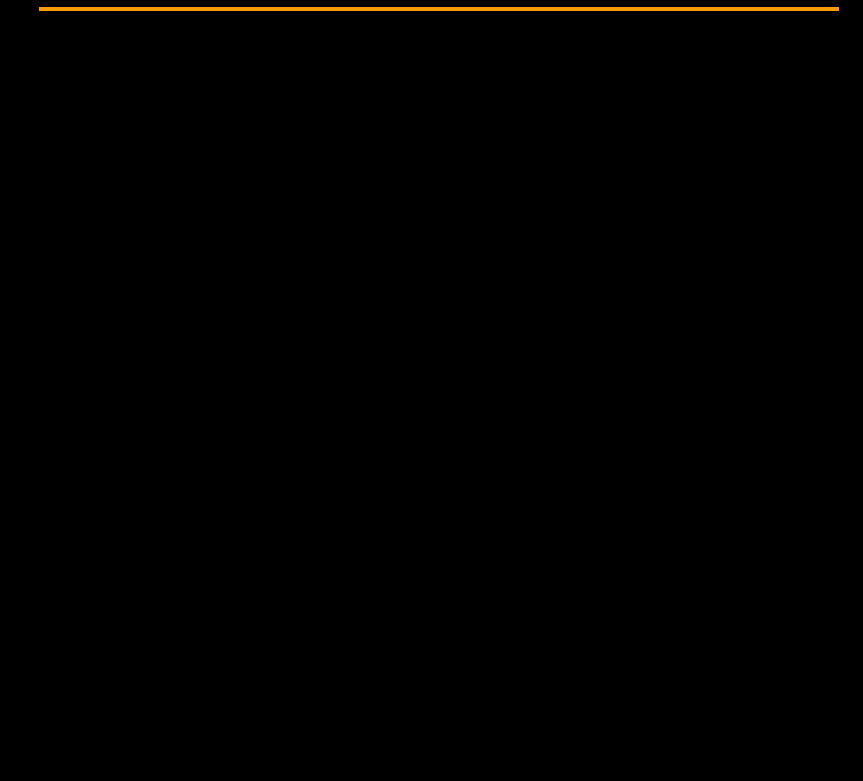
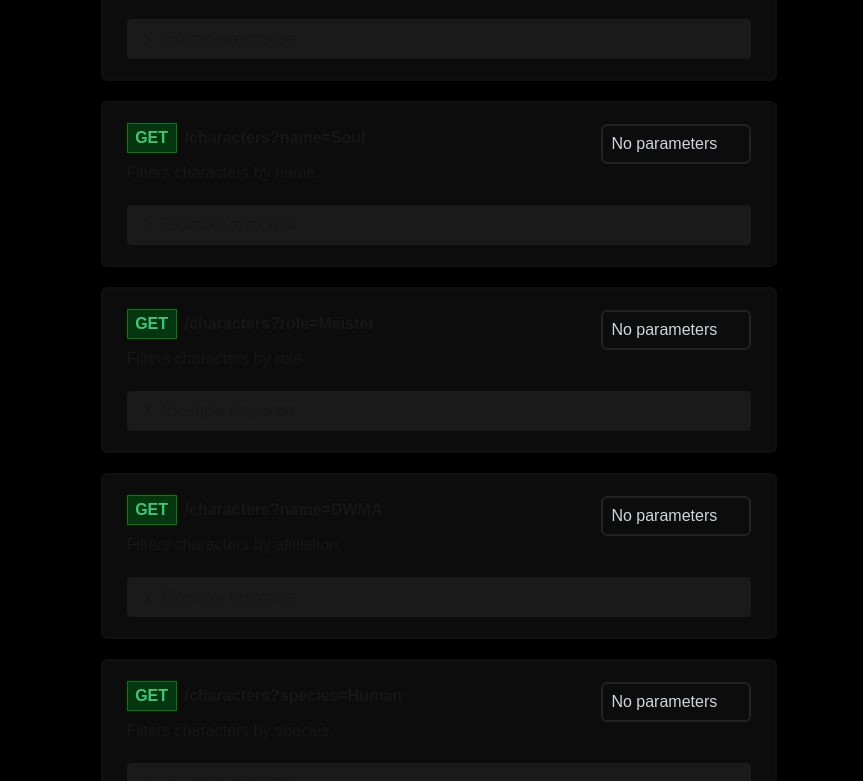
Before and after one commit to Jenushan44/soul-eater-api, a Next.js app in the folder frontend/: page / in a window 1280 px wide. Shown: the part 1819-2600 px from the top of the page, without its empty margins (417-1280 px from the left). Built offline with nearby package versions, Linux system fonts and the light colour scheme; no server answers.

Commit message:
feat: add character endpoints cards

```diff
--- a/frontend/app/page.tsx
+++ b/frontend/app/page.tsx
@@ -34,6 +34,7 @@
       id: 1,
       name: "Maka Albarn",
       role: "Meister",
+      species: "Human",
       affiliation: "DWMA",
       description: "A dedicated, top-model student at the DWMA who ...",
       image_url: "/characters/characters-maka-albarn.png",
@@ -43,6 +44,7 @@
       id: 2,
       name: "Soul Eater Evans",
       role: "Demon Weapon",
+      species: "Demon Weapon",
       affiliation: "DWMA",
       description: "Maka Albarn's weapon partner, who transforms into ...",
       image_url: "/characters/characters-soul-eater-evans.png",
@@ -51,10 +53,21 @@
       id: 3,
       name: "Death the Kid",
       role: "Meister",
+      species: "Grim Reaper (Shinigami)",
       affiliation: "DWMA",
       description: "The son of Death himself and a powerful Meister who ...",
       image_url: "/characters/characters-death-the-kid.png",
     },
+
+    {
+      id: 10,
+      name: "Crona",
+      role: "Meister",
+      species: "Human",
+      affiliation: "None (formerly Medusa's Faction, temporarily DWMA)",
+      description: "The child of the witch Medusa, who raised them through ...",
+      image_url: "/characters/characters-crona.png"
+    }
   ];
 
   return (
@@ -212,7 +225,45 @@
               example={characterExamples}
             />
 
+            <EndpointCard
+              method='GET'
+              path='/characters/{character_id}'
+              description='Returns character by id.'
+              parameters='No parameters'
+              example={characterExamples[0]}
+            />
 
+            <EndpointCard
+              method='GET'
+              path='/characters?name=Soul'
+              description='Filters characters by name.'
+              parameters='No parameters'
+              example={characterExamples[1]}
+            />
+
+            <EndpointCard
+              method='GET'
+              path='/characters?role=Meister'
+              description='Filters characters by role.'
+              parameters='No parameters'
+              example={[characterExamples[0], characterExamples[2], characterExamples[3]]}
+            />
+
+            <EndpointCard
+              method='GET'
+              path='/characters?name=DWMA'
+              description='Filters characters by affiliation.'
+              parameters='No parameters'
+              example={[characterExamples[0], characterExamples[1], characterExamples[2]]}
+            />
+
+            <EndpointCard
+              method='GET'
+              path='/characters?species=Human'
+              description='Filters characters by species.'
+              parameters='No parameters'
+              example={[characterExamples[0], characterExamples[3]]}
+            />
 
           </div>
           <div className="h-[1000px]" id="weapon-section">
```
